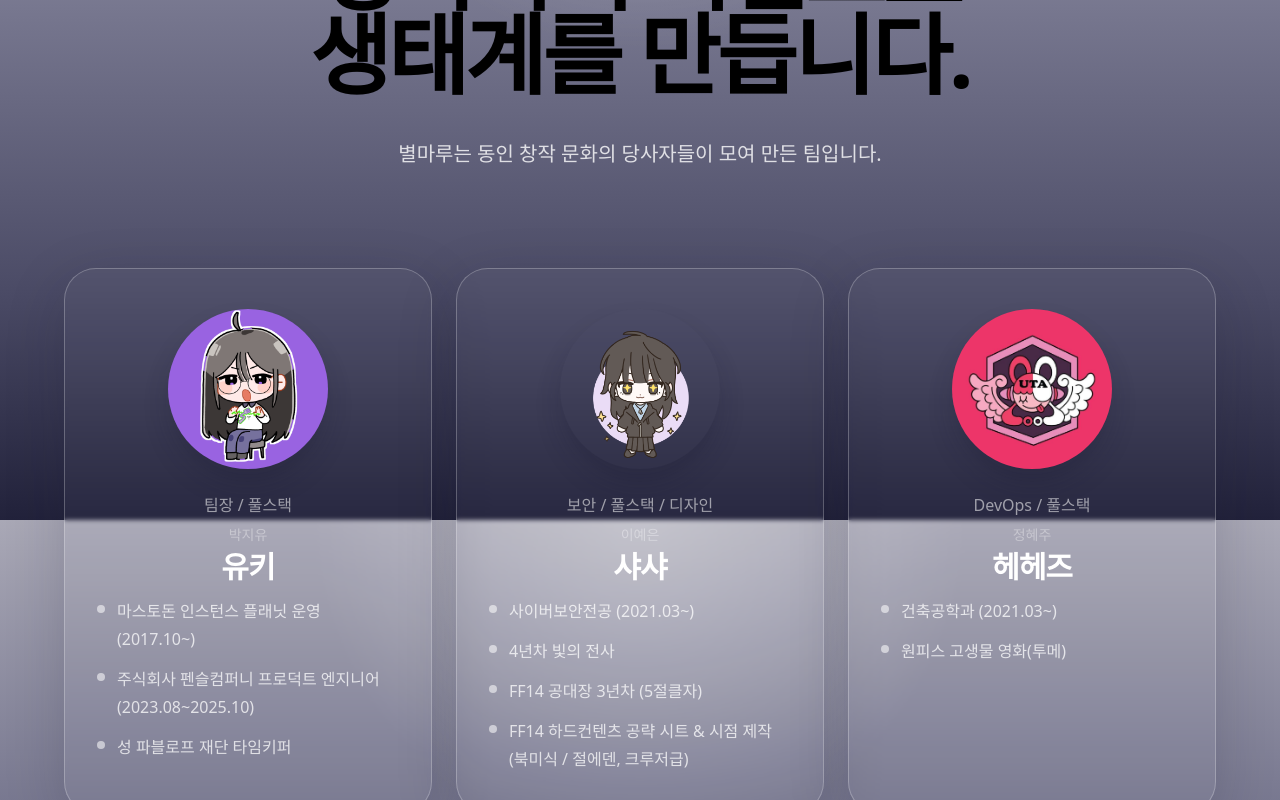
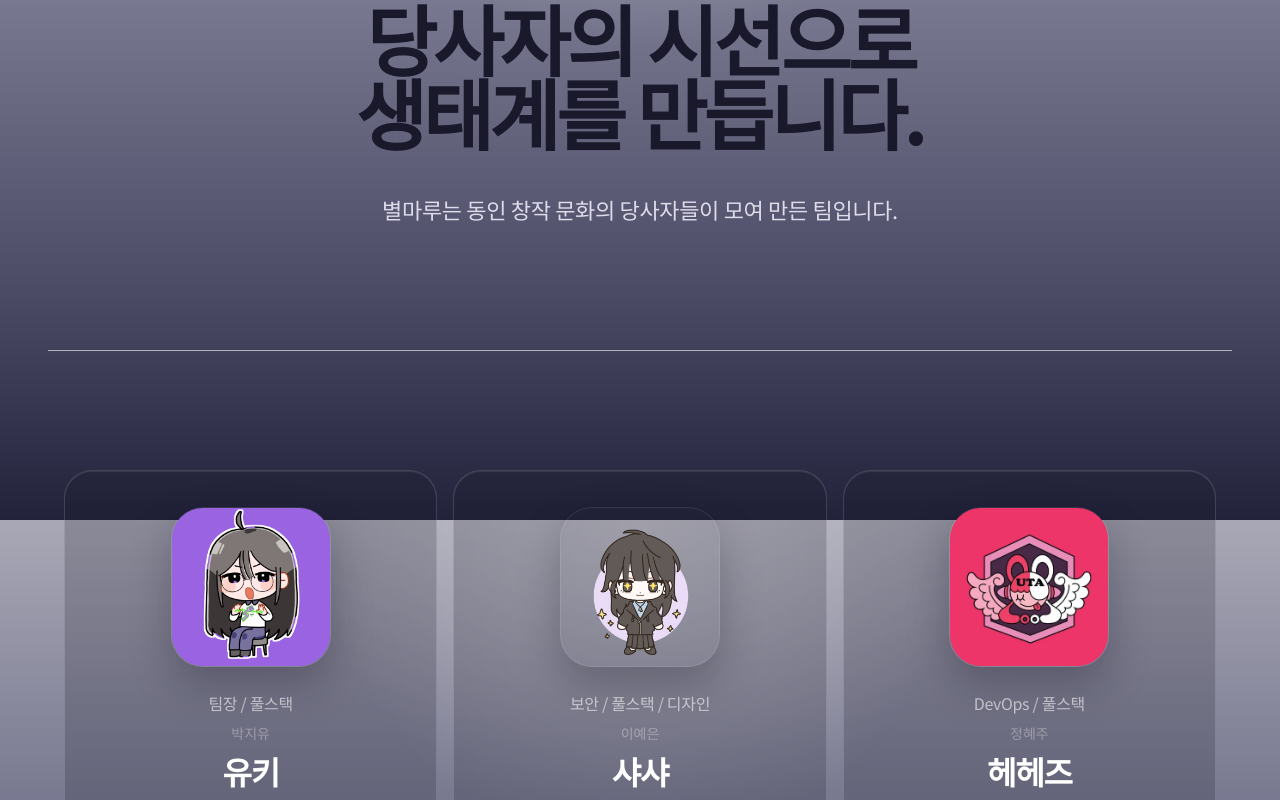
Before and after one commit to byulmaru/byulmaru.co, a SvelteKit app: page /about-us in a window 1280 px wide. Shown: the part 280-1080 px from the top of the page. Built offline with nearby package versions, Linux system fonts and the light colour scheme.

Commit message:
홈 히어로와 About Us 페이지 스타일을 정리

```diff
--- a/src/routes/+layout.svelte
+++ b/src/routes/+layout.svelte
@@ -13,6 +13,15 @@
   ] as const;
 </script>
 
+<svelte:head>
+  <link rel="preconnect" href="https://fonts.googleapis.com" />
+  <link rel="preconnect" href="https://fonts.gstatic.com" crossorigin="anonymous" />
+  <link
+    href="https://fonts.googleapis.com/css2?family=DM+Mono:wght@500&family=Noto+Sans+KR:wght@400;500;700&family=Noto+Serif+KR:wght@400;700&display=swap"
+    rel="stylesheet"
+  />
+</svelte:head>
+
 <div class="flex min-h-screen w-full flex-col">
   <Header {navItems} />
 
--- a/src/routes/+page.svelte
+++ b/src/routes/+page.svelte
@@ -33,10 +33,10 @@
   >
     <div class="flex flex-col items-start gap-8">
       <h1
-        class="font-['Noto_Serif_KR',serif] text-[clamp(2.7rem,6.9vw,5.5rem)] font-bold leading-[1.02] tracking-[-0.05em] text-[#19192b]"
+        class="max-w-[699px] font-['Noto_Sans_KR',sans-serif] text-[clamp(2.45rem,5vw,4.375rem)] font-bold leading-[1.08] tracking-[-0.045em] text-[#19192b] lg:leading-[1]"
       >
-        <span class="block">동인이 만드는,</span>
-        <span class="block">동인을 위한 플랫폼</span>
+        <span class="block lg:whitespace-nowrap">동인이 만드는,</span>
+        <span class="block lg:whitespace-nowrap">동인을 위한 플랫폼</span>
       </h1>
 
       <p
@@ -48,7 +48,7 @@
 
     <div
       aria-hidden="true"
-      class="mx-auto aspect-square w-full max-w-[18.8125rem] rounded-[1.875rem] bg-[rgba(255,255,255,0.9)] shadow-[0_12px_30px_rgba(29,29,49,0.08)]"
+      class="invisible mx-auto aspect-square w-full max-w-[18.8125rem] rounded-[1.875rem] bg-[rgba(255,255,255,0.9)] shadow-[0_12px_30px_rgba(29,29,49,0.08)]"
     ></div>
   </section>
 
--- a/src/routes/about-us/+page.svelte
+++ b/src/routes/about-us/+page.svelte
@@ -1,4 +1,5 @@
 <script lang="ts">
+  import Divider from '$lib/components/Divider.svelte';
   import avatarHyeju from '$lib/assets/avatar-hyeju.jpg';
   import avatarJiyu from '$lib/assets/avatar-jiyu.png';
   import avatarYeeun from '$lib/assets/avatar-yeeun.png';
@@ -22,9 +23,8 @@
       nickname: '샤샤',
       highlights: [
         '사이버보안전공 (2021.03~)',
-        '4년차 빛의 전사',
-        'FF14 공대장 3년차 (5절클자)',
-        'FF14 하드컨텐츠 공략 시트 & 시점 제작 (북미식 / 절에덴, 크루저급)',
+        '4년차 빛의 전사 (5절클)',
+        'Stargazing for 18+ months...'
       ],
     },
     {
@@ -41,31 +41,43 @@
   <title>About us</title>
 </svelte:head>
 
-<section class="px-5 pb-20 pt-8 sm:px-8 sm:pb-24 lg:px-12 lg:pt-12">
-  <div class="mx-auto flex w-full max-w-6xl flex-col gap-14 sm:gap-18 lg:gap-24">
-    <header class="flex flex-col items-center gap-8 text-center sm:gap-10">
+<section class="mx-auto w-full max-w-[1280px] px-5 pb-20 pt-0 sm:px-8 lg:px-12 lg:pb-24">
+  <section class="px-4 py-14 sm:px-8 sm:py-20 lg:px-0 lg:py-[7.5rem]">
+    <div class="mx-auto flex w-full max-w-[1280px] flex-col gap-10 lg:gap-[3.5rem]">
+      <header class="flex flex-col items-center gap-8 text-center lg:gap-10">
         <h1
-        class="max-w-5xl text-balance text-[clamp(2.4rem,7vw,5.5rem)] font-black leading-[0.95] tracking-[-0.04em] text-black"
+          class="max-w-[1120px] text-balance font-['Noto_Sans_KR',sans-serif] text-[clamp(2.7rem,6vw,5.6rem)] font-bold leading-[0.96] tracking-[-0.05em] text-[#19192b]"
         >
-        <p>당사자의 시선으로</p>
-        <p>생태계를 만듭니다.</p>
+          <span class="block">당사자의 시선으로</span>
+          <span class="block">생태계를 만듭니다.</span>
         </h1>
 
         <div
-        class="max-w-3xl space-y-2 text-pretty text-base leading-7 text-white/80 sm:text-xl sm:leading-9"
+          class="max-w-[72rem] text-pretty px-2 font-['Noto_Sans_KR',sans-serif] text-[1rem] leading-[1.9] tracking-[-0.015em] text-[#f4f1ff]/86 sm:text-[1.125rem] lg:text-[1.375rem]"
         >
           <p>별마루는 동인 창작 문화의 당사자들이 모여 만든 팀입니다.</p>
         </div>
       </header>
+    </div>
+  </section>
 
-    <section aria-label="Team layout preview" class="grid gap-5 lg:grid-cols-3 xl:gap-6">
+  <Divider />
+
+  <section class="px-4 py-12 sm:px-8 lg:px-0 lg:py-[3.625rem]">
+    <div class="mx-auto flex w-full max-w-[1280px] flex-col gap-8 lg:gap-9">
+
+
+      <div
+        class="rounded-[2rem] sm:px-5 sm:py-5 lg:px-4 lg:py-3"
+      >
+        <section aria-label="Team members" class="grid gap-4 lg:grid-cols-3 lg:gap-4">
           {#each profileCards as card (card.name)}
             <article
-          class="rounded-[2rem] border border-white/25 bg-white/[0.03] px-6 py-8 shadow-[0_18px_60px_rgba(20,20,40,0.18)] backdrop-blur-[2px] sm:px-8 sm:py-10"
+              class="flex h-full flex-col rounded-[1.75rem] border border-white/15 bg-[rgba(22,21,39,0.2)] px-6 py-8 shadow-[inset_0_1px_0_rgba(255,255,255,0.08)] sm:px-8 sm:py-9"
             >
-          <div class="flex flex-col items-center text-center">
+              <div class="mb-7 flex flex-col items-center text-center">
                 <div
-              class="mb-6 h-36 w-36 overflow-hidden rounded-full shadow-[0_16px_24px_rgba(25,25,45,0.22)] sm:h-40 sm:w-40"
+                  class="mb-6 h-36 w-36 overflow-hidden rounded-[2rem] border border-white/10 shadow-[0_18px_40px_rgba(18,18,34,0.28)] sm:h-40 sm:w-40"
                 >
                   <img
                     class="h-full w-full object-cover"
@@ -74,21 +86,37 @@
                   />
                 </div>
 
-            <p class="mb-2 text-sm text-white/55 sm:text-base">{card.role}</p>
-            <p class="mb-1 text-sm text-white/35">{card.name}</p>
-            <h2 class="mb-3 text-3xl font-bold tracking-[-0.03em] text-white">{card.nickname}</h2>
+                <p
+                  class="mb-2 font-['Noto_Sans_KR',sans-serif] text-sm tracking-[-0.02em] text-white/58 sm:text-base"
+                >
+                  {card.role}
+                </p>
+                <p class="mb-1 font-['Noto_Sans_KR',sans-serif] text-sm text-white/32">
+                  {card.name}
+                </p>
+                <h2
+                  class="font-['Noto_Sans_KR',sans-serif] text-[2rem] font-bold tracking-[-0.04em] text-white"
+                >
+                  {card.nickname}
+                </h2>
+              </div>
 
-            <ul class="w-full space-y-3 text-left text-base leading-7 text-white/75">
+              <ul
+                class="grid gap-3 font-['Noto_Sans_KR',sans-serif] text-[0.95rem] leading-[1.75] tracking-[-0.01em] text-white/78 sm:text-base"
+              >
                 {#each card.highlights as highlight (highlight)}
                   <li class="flex gap-3">
-                  <span class="mt-2 h-2 w-2 shrink-0 rounded-full bg-white/55"></span>
+                    <span class="mt-[0.72rem] h-1.5 w-1.5 shrink-0 rounded-full bg-white/55"></span>
                     <span>{highlight}</span>
                   </li>
                 {/each}
               </ul>
-          </div>
             </article>
           {/each}
         </section>
       </div>
+    </div>
   </section>
+
+
+</section>
```
Lines whose indentation alone changed are shown as unchanged.
